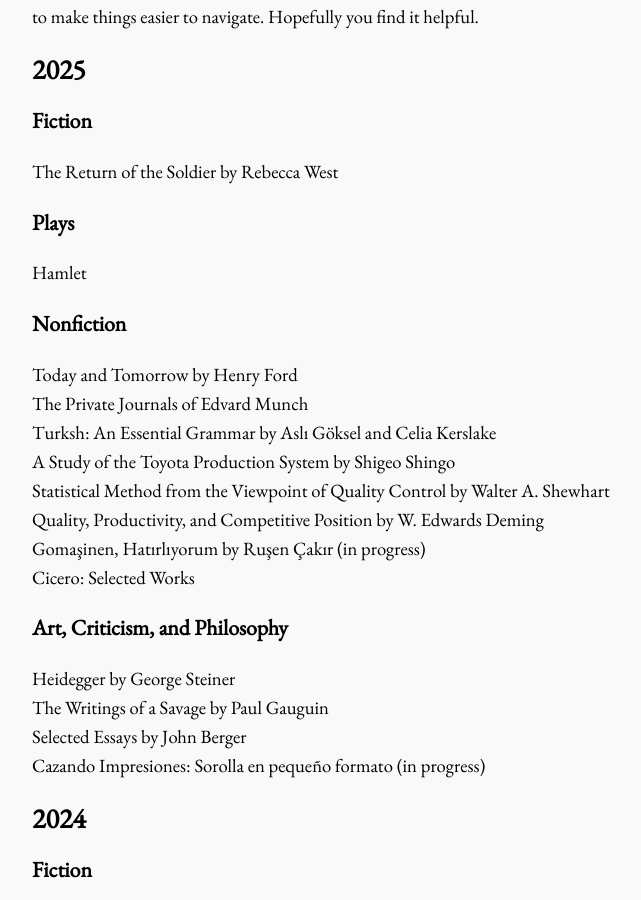
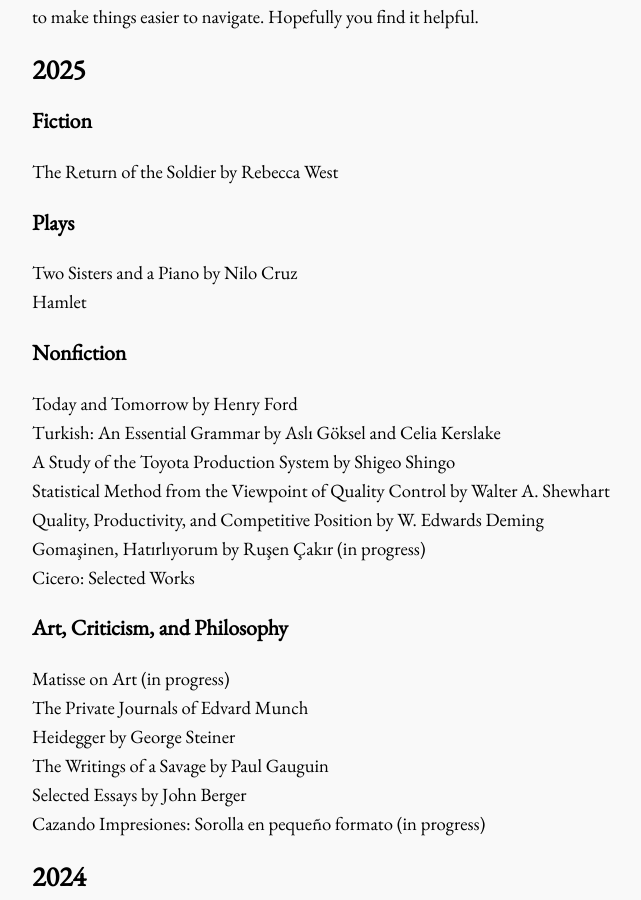
Before and after one commit to bora-uyumazturk/bora-uyumazturk.github.io, a Jekyll site: the page built from reading.html, in a window 1280 px wide and 900 px high, scrolled down 204 px. Shown: the whole window, without its empty margins (140-781 px from the left). Built offline with Jekyll 4.4.1, drawn with Linux system fonts in a browser that asks for light colours.

Commit message:
Update reading.html

```diff
--- a/reading.html
+++ b/reading.html
@@ -20,13 +20,13 @@ title: Reading
 
   <h3>Plays</h3>
 
+  Two Sisters and a Piano by Nilo Cruz <br>
   Hamlet
 
   <h3>Nonfiction</h3>
 
   Today and Tomorrow by Henry Ford <br>
-  The Private Journals of Edvard Munch <br>
-  Turksh: An Essential Grammar by Aslı Göksel and Celia Kerslake <br>
+  Turkish: An Essential Grammar by Aslı Göksel and Celia Kerslake <br>
   A Study of the Toyota Production System by Shigeo Shingo <br>
   Statistical Method from the Viewpoint of Quality Control by Walter A. Shewhart <br>
   Quality, Productivity, and Competitive Position by W. Edwards Deming <br>
@@ -35,6 +35,8 @@ title: Reading
 
   <h3>Art, Criticism, and Philosophy</h3>
 
+  Matisse on Art (in progress) <br>
+  The Private Journals of Edvard Munch <br>
   Heidegger by George Steiner <br>
   The Writings of a Savage by Paul Gauguin <br>
   Selected Essays by John Berger <br>
```
